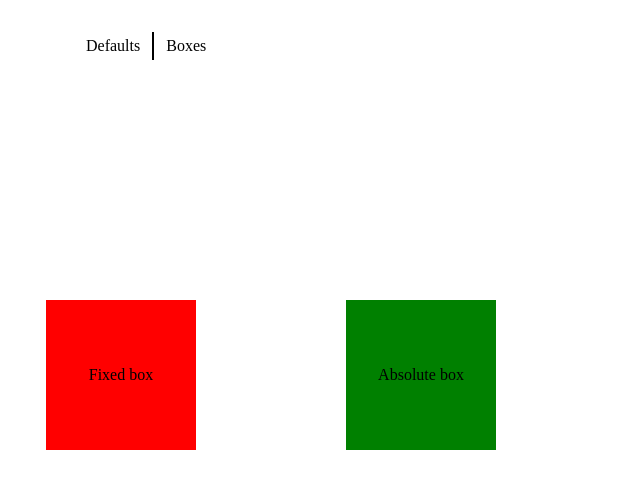
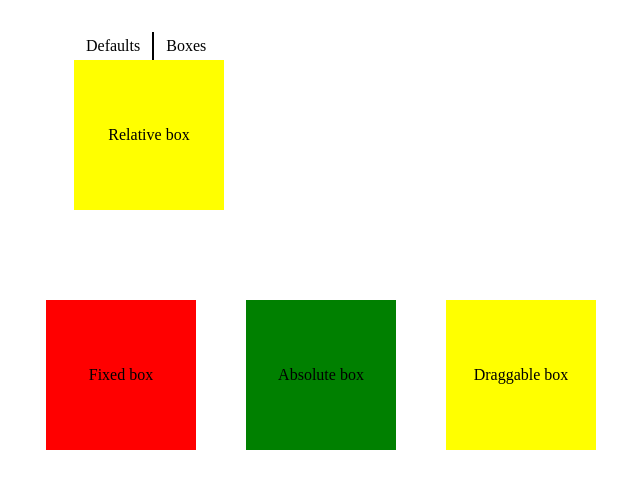
Before and after one commit to tonirturro/css-workshop, a website built with webpack: page src/index.html at #!/boxes in a window 1280 px wide. Shown: the whole page, without its empty margins (54-694 px from the left). Built offline with nearby package versions, Linux system fonts and the light colour scheme; some packages are replaced by stand-ins of ours.

Commit message:
Element positioning

```diff
--- a/src/boot.js
+++ b/src/boot.js
@@ -5,6 +5,8 @@ import "angular-route";
 
 angular.module('app', ['ngRoute'])
     .component('main', require('./components/main'))
+    .directive('setPosition', require('./directives/setPosition'))
+    .directive('draggable', require('./directives/draggable'))
     .config(function($routeProvider) {
         $routeProvider
         .when('/', {
--- /dev/null
+++ b/src/directives/draggable.js
@@ -0,0 +1,36 @@
+'use strict';
+
+var draggable = function ($document) {
+    return function (scope, element, attr) {
+        var startX, startY;
+        var y = parseInt(element.css('top').split('px')[0]);
+        var x = parseInt(element.css('left').split('px')[0]);
+
+        element.on('mousedown', function (event) {
+            // Prevent default dragging of selected content
+            event.preventDefault();
+            startX = event.pageX - x;
+            startY = event.pageY - y;
+            $document.on('mousemove', mousemove);
+            $document.on('mouseup', mouseup);
+            element.css('cursor', ' -webkit-grabbing');
+        });
+
+        function mousemove(event) {
+            y = event.pageY - startY;
+            x = event.pageX - startX;
+            element.css({
+                top: y + 'px',
+                left: x + 'px'
+            });
+        }
+
+        function mouseup() {
+            $document.off('mousemove', mousemove);
+            $document.off('mouseup', mouseup);
+            element.css('cursor', ' -webkit-grab');
+        }
+    };
+}
+
+module.exports = draggable;
--- /dev/null
+++ b/src/directives/setPosition.js
@@ -0,0 +1,15 @@
+'use strict';
+
+var setPosition = function($parse) {
+    return function(scope, element, attrs) {
+        var parms = attrs['setPosition'].split(' ');
+        if (parms.length === 2) {
+            element.css({
+                top: parms[0] + 'px',
+                left: parms[1] + 'px'
+            });
+        }
+    };
+}
+
+module.exports = setPosition;
--- a/src/styles/defaults/_defaults.scss
+++ b/src/styles/defaults/_defaults.scss
@@ -88,16 +88,14 @@ nav {
         border-style: solid;
         border-width: 0px 2px 0px 0px;
         border-color: $color-foreground;
-    }
-
-    li:first-child {
-        a {
-            margin-left: 0
+        &:first-child {
+            a {
+                margin-left: 0
+            }
         }
-    }
-
-    li:last-child {
-        border: none;
+        &:last-child {
+            border: none;
+        }
     }
 
     a {
@@ -106,10 +104,9 @@ nav {
       margin-left: -4px;
       padding: 6px 12px;
       text-decoration: none;
-    }
-
-    a:hover {
+      &:hover {
         color:  $color-foreground-inverted;
         background: $color-background-inverted;
+      }
     }
 }
--- a/src/styles/pages/_boxes.scss
+++ b/src/styles/pages/_boxes.scss
@@ -16,3 +16,21 @@
     background: $color-danger;
     position: fixed;
 }
+
+.draggable-box {
+    @extend %content-centered;
+    @extend %box-size;
+    background: $color-warning;
+    position: absolute;
+    cursor: -webkit-grab;
+    &:hover {
+        border: 2px solid red;
+    }
+}
+
+.relative-box {
+    @extend %content-centered;
+    @extend %box-size;
+    background: $color-warning;
+    position: relative;
+}
--- a/src/views/boxes.html
+++ b/src/views/boxes.html
@@ -1,2 +1,4 @@
-<div class="fixed-box" style="top:300px;left:100px">Fixed box</div>
-<div class="absolute-box" style="top:300px;left:400px">Absolute box</div>
+<div class="fixed-box" set-position="300 100">Fixed box</div>
+<div class="absolute-box" set-position="300 300">Absolute box</div>
+<div class="draggable-box" set-position="300 500" draggable>Draggable box</div>
+<div class="relative-box" set-position="0 0">Relative box</div>
```
Also changed, not shown: README.md.
